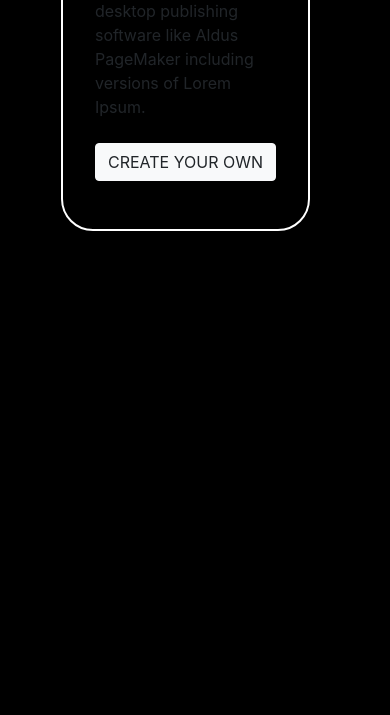
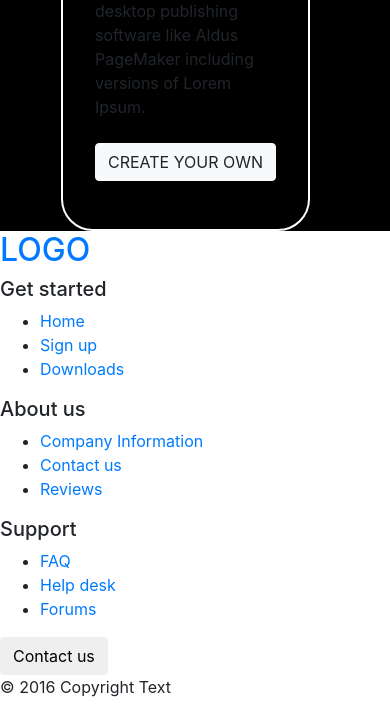
Before and after one commit to khatrimann/cudu, a Django app: template website/src/cuduApp/templates/newTemp.html in a window 390 px wide; the page is wider, and only the part inside the window is pictured. Shown: the part 2628-3343 px from the top of that part. Before the commit the page ends 2859 px from the top of that part, so only its background shows below. Run offline with Django 3.2, Linux system fonts and the light colour scheme; the template is opened without the code that fills it, so the values that code supplies are empty; some libraries are stand-ins or nearby versions.

Commit message:
Update newTemp.html

```diff
--- a/website/src/cuduApp/templates/newTemp.html
+++ b/website/src/cuduApp/templates/newTemp.html
@@ -107,6 +107,54 @@
 
 </div>
 
+    <footer id="myFooter">
+        <div class="container">
+            <div class="row">
+                <div class="col-sm-3">
+                    <h2 class="logo"><a href="#"> LOGO </a></h2>
+                </div>
+                <div class="col-sm-2">
+                    <h5>Get started</h5>
+                    <ul>
+                        <li><a href="#">Home</a></li>
+                        <li><a href="#">Sign up</a></li>
+                        <li><a href="#">Downloads</a></li>
+                    </ul>
+                </div>
+                <div class="col-sm-2">
+                    <h5>About us</h5>
+                    <ul>
+                        <li><a href="#">Company Information</a></li>
+                        <li><a href="#">Contact us</a></li>
+                        <li><a href="#">Reviews</a></li>
+                    </ul>
+                </div>
+                <div class="col-sm-2">
+                    <h5>Support</h5>
+                    <ul>
+                        <li><a href="#">FAQ</a></li>
+                        <li><a href="#">Help desk</a></li>
+                        <li><a href="#">Forums</a></li>
+                    </ul>
+                </div>
+                <div class="col-sm-3">
+                    <div class="social-networks">
+                        <a href="#" class="twitter"><i class="fa fa-twitter"></i></a>
+                        <a href="#" class="facebook"><i class="fa fa-facebook"></i></a>
+                        <a href="#" class="google"><i class="fa fa-google-plus"></i></a>
+                    </div>
+                    <button type="button" class="btn btn-default">Contact us</button>
+                </div>
+            </div>
+        </div>
+        <div class="footer-copyright">
+            <p>© 2016 Copyright Text </p>
+        </div>
+    </footer>
+    <script src="https://ajax.googleapis.com/ajax/libs/jquery/1.12.4/jquery.min.js"></script>
+    <script src="http://maxcdn.bootstrapcdn.com/bootstrap/3.3.7/js/bootstrap.min.js"></script>
+
+
 
 <script>
     var x = document.getElementById('mann');
```
